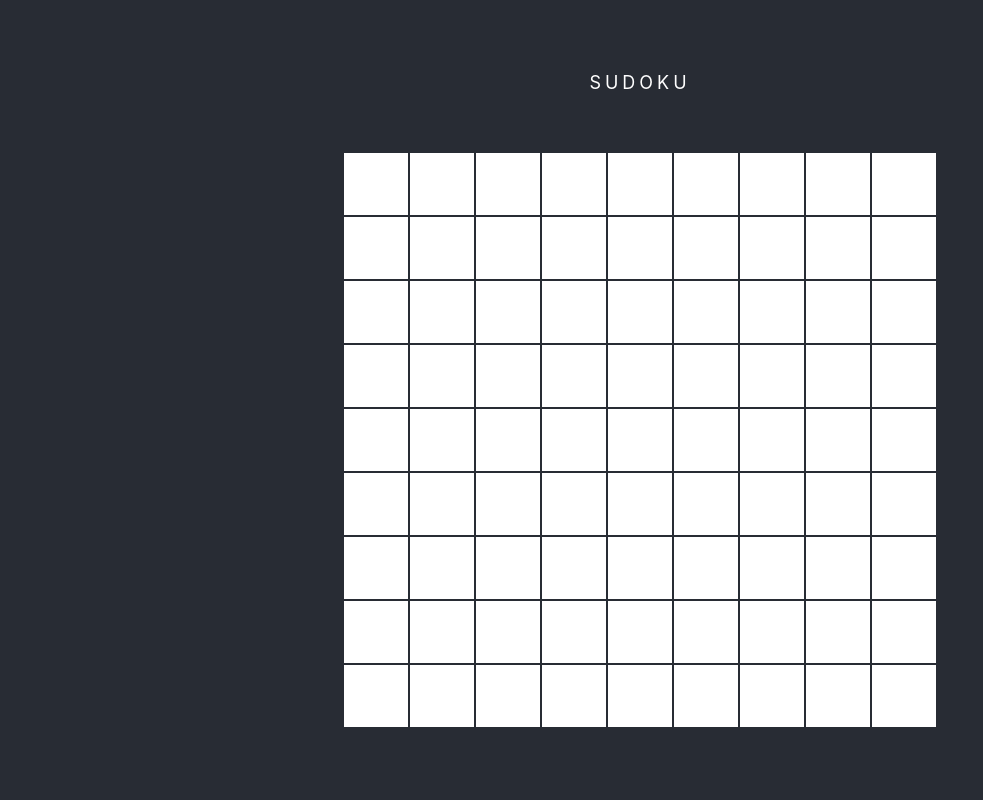
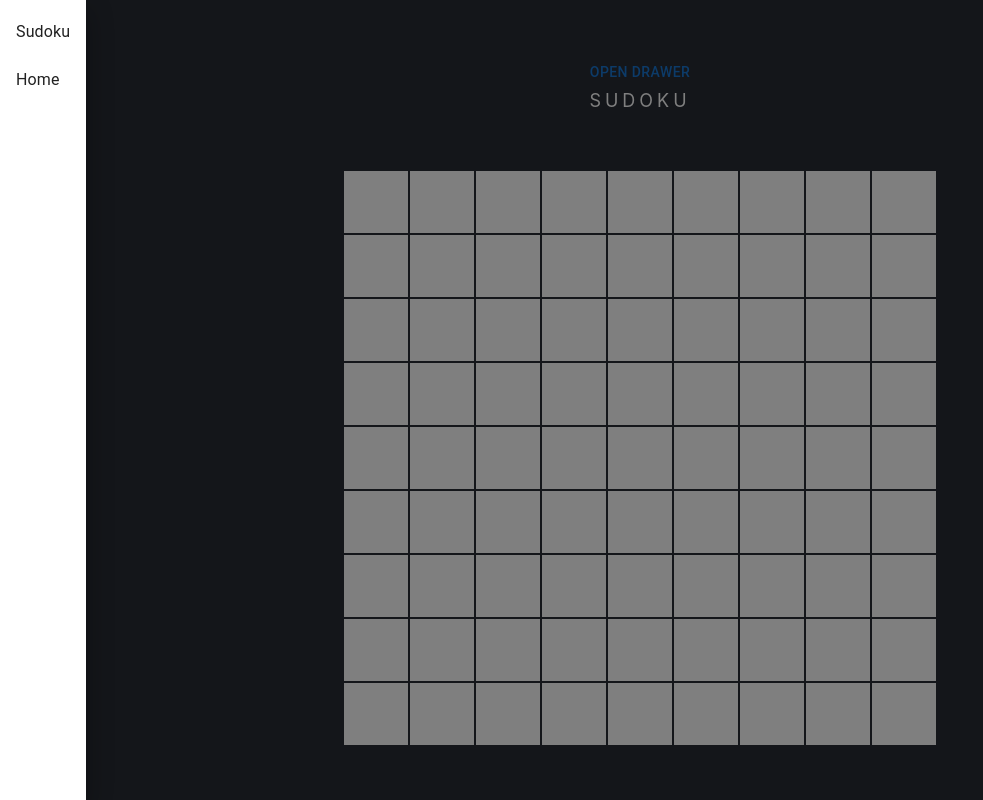
Before and after one commit to klnyc/Sudoku, a React (Create React App) app: page / in a window 1280 px wide. Shown: the whole page, without its empty margins (0-983 px from the left). Built offline with nearby package versions, Linux system fonts and the light colour scheme.

Commit message:
add sidebar

```diff
--- a/package.json
+++ b/package.json
@@ -4,6 +4,9 @@
   "version": "0.1.0",
   "private": true,
   "dependencies": {
+    "@emotion/react": "^11.13.5",
+    "@emotion/styled": "^11.13.5",
+    "@mui/material": "^6.1.10",
     "@testing-library/jest-dom": "^5.17.0",
     "@testing-library/react": "^13.4.0",
     "@testing-library/user-event": "^13.5.0",
--- a/src/components/App.tsx
+++ b/src/components/App.tsx
@@ -1,6 +1,8 @@
 import { ChangeEvent, useEffect, useState } from "react";
 import { isValidNumber, allUniqueValuesInArray } from "../utility";
 import { Grid } from "./Grid";
+import { Sidebar } from "./Sidebar";
+import { Button } from "@mui/material";
 
 interface GridState {
   [row: number]: {
@@ -18,6 +20,7 @@ export interface ValidCells {
 }
 
 const App = (): JSX.Element => {
+  const [openSidebar, setOpenSideBar] = useState<boolean>(true);
   const [grid, setGrid] = useState<GridState>();
   const [validCells, setValidCells] = useState<ValidCells>();
   const [message, setMessage] = useState<string>("");
@@ -39,6 +42,10 @@ const App = (): JSX.Element => {
     }
     setValidCells(validCells);
   }, []);
+
+  const toggleSidebar = (value: boolean): (() => void) => {
+    return () => setOpenSideBar(value);
+  };
 
   const isValidRow = (row: number): boolean => {
     if (!grid) return false;
@@ -102,6 +109,8 @@ const App = (): JSX.Element => {
 
   return (
     <div className="app">
+      <Sidebar open={openSidebar} onClose={toggleSidebar(false)} />
+      <Button onClick={toggleSidebar(true)}>Open drawer</Button>
       <div className="title">SUDOKU</div>
       <div className="message">{message}</div>
       <Grid handleChange={handleChange} validCells={validCells} />
--- /dev/null
+++ b/src/components/Sidebar.tsx
@@ -0,0 +1,21 @@
+import { Drawer, List, ListItem, ListItemText } from "@mui/material";
+
+interface SidebarProps {
+  open: boolean;
+  onClose: () => void;
+}
+
+export const Sidebar = ({ open, onClose }: SidebarProps): JSX.Element => {
+  return (
+    <Drawer open={open} onClose={onClose}>
+      <List>
+        <ListItem>
+          <ListItemText primary="Sudoku"></ListItemText>
+        </ListItem>
+        <ListItem>
+          <ListItemText primary="Home"></ListItemText>
+        </ListItem>
+      </List>
+    </Drawer>
+  );
+};
```
Also changed, not shown: 9 other files (tests, documents, lock files or other folders).
